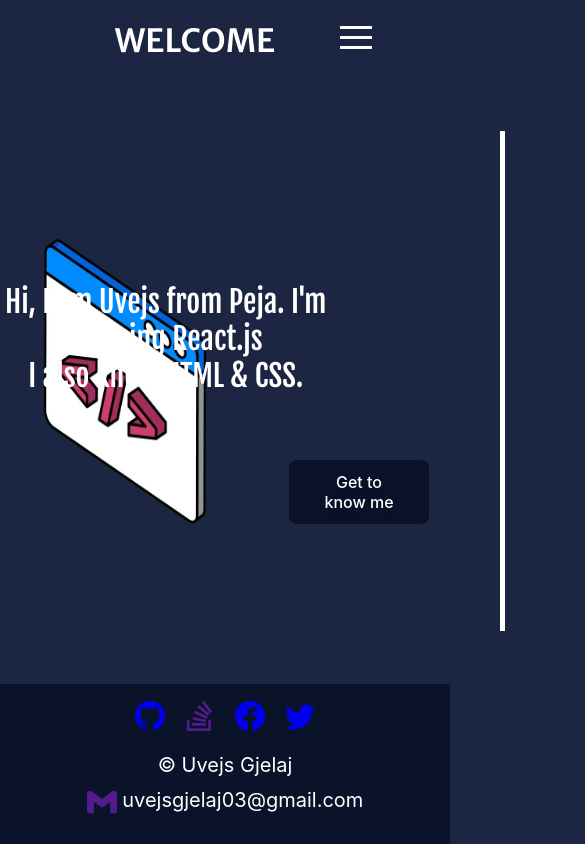
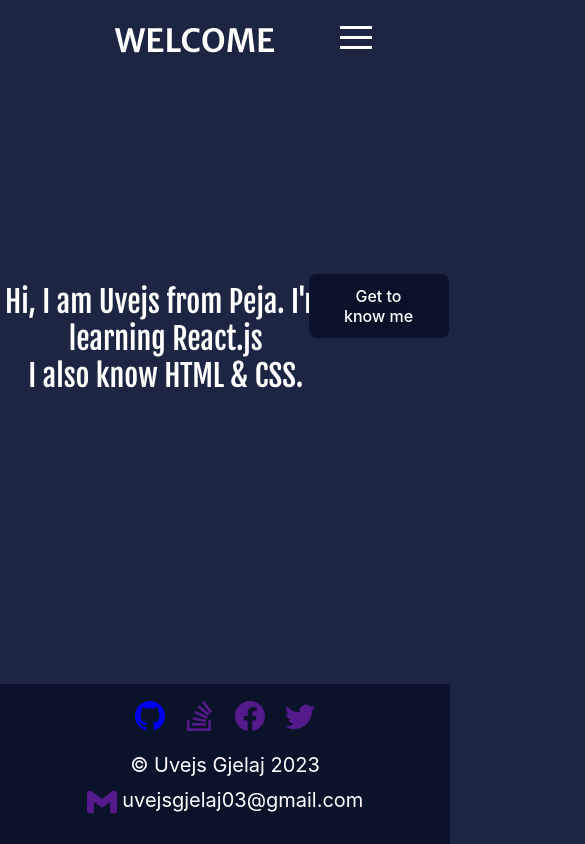
Before and after one commit to UvejsGj/portofolio1, a React (Create React App) app: page / in a window 390 px wide. Shown: the top 844 px of the page, 585 px wide, since content can reach past the window. Built offline with nearby package versions, Linux system fonts and the light colour scheme.

Commit message:
React Router Dom
Made the Hamburger menu fully working with buttons that take you to another page.

```diff
--- a/src/App.js
+++ b/src/App.js
@@ -1,18 +1,19 @@
 import "./App.css";
-import Navbar from "./Components/Navbar/Navbar";
-import About from "./Components/About/About";
-import Footer from "./Components/Footer/Footer";
-import Button from "./Components/Button/Button";
-import Drawer from "./Components/Drawer/Drawer";
+import HomePage from "./MenuPages/HomePage/homepage";
+import AboutPage from "./MenuPages/AboutPage/aboutpage";
+import WorkPage from "./MenuPages/WorkPage/workpage";
+import ContactPage from "./MenuPages/ContactPage/contactpage";
+import { Routes, Route } from "react-router-dom";
 
 function App() {
   return (
     <div className="App">
-      <h1> WELCOME </h1>
-      <Navbar />
-      <About />
-      <Footer />
-      <Button />
+      <Routes>
+        <Route path="/" element={<HomePage />} />
+        <Route path="/about" element={<AboutPage />} />
+        <Route path="/work" element={<WorkPage />} />
+        <Route path="/contact" element={<ContactPage />} />
+      </Routes>
     </div>
   );
 }
--- a/src/Components/About/About.css
+++ b/src/Components/About/About.css
@@ -13,8 +13,8 @@ h1 {
 }
 
 .aboutmeimg{
-    width: 750px;
-    height: 500px;
+    width: 36%;
+    height: 60%;
     position: relative;
     left: -250px;
     border-right: 5px solid white;
--- a/src/Components/Button/Button.css
+++ b/src/Components/Button/Button.css
@@ -1,7 +1,7 @@
 .buttondiv {
   position: relative;
-  left: 10%;
-  top: -235px;
+  left: 15%;
+
 }
 
 
@@ -27,6 +27,7 @@
   -webkit-user-select: none;
   touch-action: manipulation;
   position: relative;
+  top: 20%;
 
 }
 
--- a/src/Components/Drawer/Drawer.css
+++ b/src/Components/Drawer/Drawer.css
@@ -68,3 +68,20 @@
         width: 100%;
     }
 }
+
+.home {
+    color: #fff;
+    text-decoration: none;
+}
+.about {
+    color: #fff;
+    text-decoration: none;
+}
+.work {
+    color: #fff;
+    text-decoration: none;
+}
+.contact {
+    color: #fff;
+    text-decoration: none;
+}
--- a/src/Components/Drawer/Drawer.js
+++ b/src/Components/Drawer/Drawer.js
@@ -1,16 +1,16 @@
 import "./Drawer.css";
+import { Link } from "react-router-dom";
 
 const Drawer = () => {
   return (
     <div className="drawer">
       <div className="container">
         <ul className="drawer-items">
-          <Link>
-            <li> Home </li>
-            <li> About </li>
-            <li> Work </li>
-            <li> Contact me </li>
-          </Link>
+
+            <li>  <Link className="home" to="/"> Home </Link></li>
+            <li> <Link className="about" to="/about"> About </Link></li>
+            <li> <Link className="work" to="/work"> Work </Link></li>
+            <li> <Link className="contact" to="/contact"> Contact me </Link></li>
         </ul>
       </div>
     </div>
--- a/src/Components/Footer/Footer.css
+++ b/src/Components/Footer/Footer.css
@@ -37,6 +37,7 @@ footer {
   font-size: 30px;
   margin: 10px;
   outline: none;
+  color: #551A8B;
   align-items: center;
 }
 
@@ -48,6 +49,7 @@ footer {
   margin: 10px;
   outline: none;
   align-items: center;
+  color: #551A8B;
 }
 
 .twitterlogo::after {
--- a/src/Components/Footer/Footer.js
+++ b/src/Components/Footer/Footer.js
@@ -30,7 +30,7 @@ const Footer = () => {
           </a>
         </div>
         <a className="name">
-          © Uvejs Gjelaj <br /> <SiGmail className="gmail-logo" />{" "}
+          © Uvejs Gjelaj 2023 <br /> <SiGmail className="gmail-logo" />{" "}
           uvejsgjelaj03@gmail.com{" "}
         </a>{" "}
       </footer>
--- a/src/MenuPages/HomePage/homepage.js
+++ b/src/MenuPages/HomePage/homepage.js
@@ -0,0 +1,18 @@
+import Navbar from "../../Components/Navbar/Navbar"
+import About from "../../Components/About/About"
+import Footer from "../../Components/Footer/Footer"
+import Button from "../../Components/Button/Button"
+
+function HomePage() {
+    return(
+        <div>
+        <h1> WELCOME </h1>
+      <Navbar />
+      <About />
+      <Footer />
+      <Button />
+      </div>
+    )
+}
+
+export default HomePage;
--- a/src/index.js
+++ b/src/index.js
@@ -3,11 +3,14 @@ import ReactDOM from "react-dom/client";
 import "./index.css";
 import App from "./App";
 import reportWebVitals from "./reportWebVitals";
+import { BrowserRouter } from "react-router-dom";
 
 const root = ReactDOM.createRoot(document.getElementById("root"));
 root.render(
   <React.StrictMode>
-    <App />
+    <BrowserRouter>
+      <App />
+    </BrowserRouter>
   </React.StrictMode>
 );
 
```
Also changed, not shown: src/MenuPages/WorkPage/workpage.css (added).
